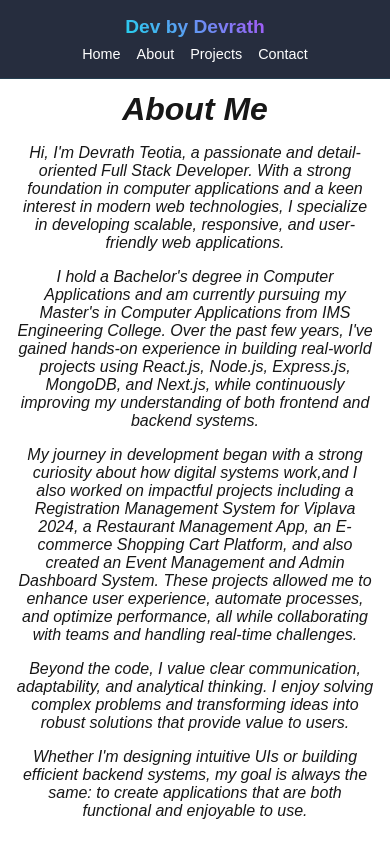
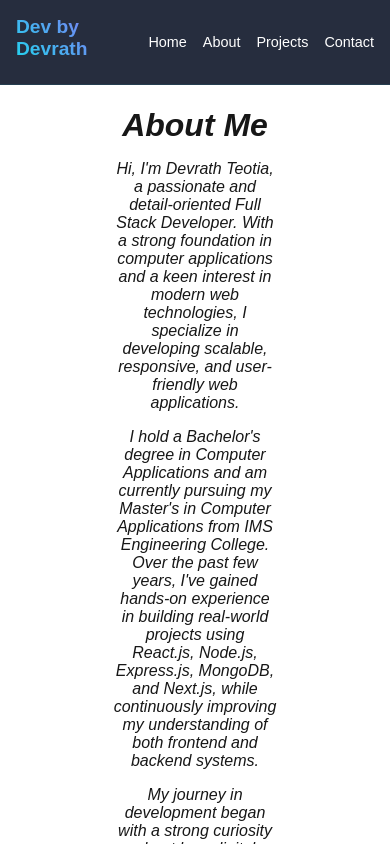
Before and after one commit to devnewcode/portfolio-app, a Next.js app: page /about in a window 390 px wide. Shown: the top 844 px of the page. Built offline with nearby package versions, Linux system fonts and the light colour scheme.

Commit message:
newstylesaddedforhomepage1

```diff
--- a/src/app/globals.css
+++ b/src/app/globals.css
@@ -469,7 +469,7 @@ h1, h2, p {
 
 /* to claude */
 /* Responsive Design */
-@media (max-width: 768px) {
+/* @media (max-width: 768px) {
   .carousel {
     flex-direction: column;
     padding: 2rem 1rem;
@@ -479,10 +479,10 @@ h1, h2, p {
     align-items: center;
     padding: 1rem;
     font-size: 15px;
-    flex-direction: column;
+    flex-direction: column; */
     /* padding: 1rem; */
 
-  }
+  /* }
   .project-grid{
     flex-direction: column;
     align-items: center;
@@ -490,7 +490,7 @@ h1, h2, p {
   .project-card{
     width: 70%;
     margin: 1rem 0;
-  }
+  } */
   /* .nav-links{
     margin: auto;
   } */
@@ -498,9 +498,9 @@ h1, h2, p {
     margin: auto;
     /* align-items: center; */
   /* } */
-  .about-container{
+  /* .about-container{ */
     /* flex-direction: column; */
-    padding: 1rem;
+    /* padding: 1rem;
   }
   .about-section {
     width: 100%;
@@ -525,7 +525,7 @@ h1, h2, p {
 
   .carousel-left p {
     font-size: 1rem;
-  }
+  } */
 
   /* .navbar {
     flex-direction: column;
@@ -540,4 +540,4 @@ h1, h2, p {
   /* .nav-links a {
     margin: 0.25rem 0.5rem 0.25rem 0;
   } */
-}
+/* } */
```
